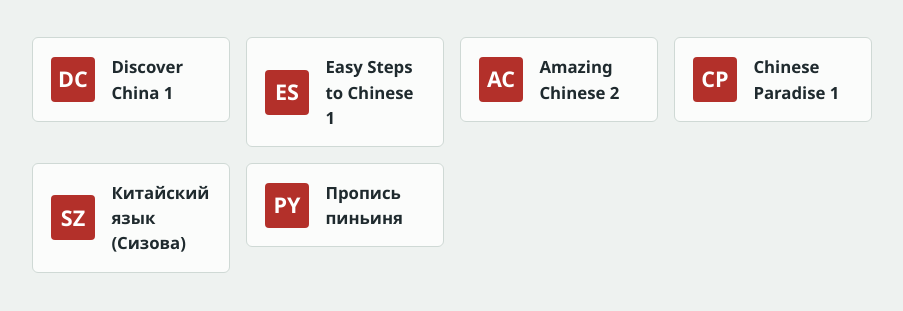
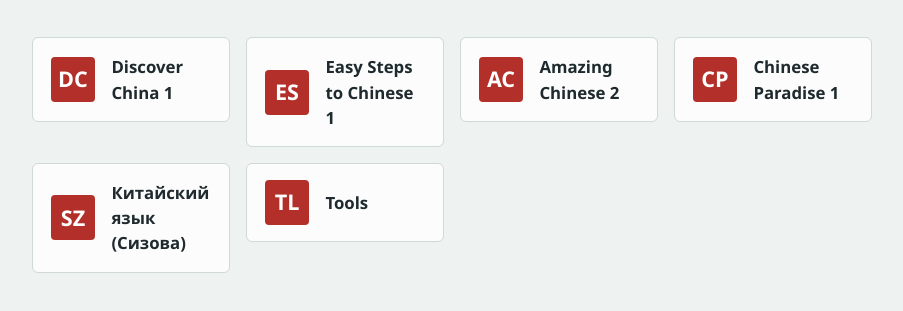
Before and after one commit to hanyulessons/hanyulessons.github.io, a plain HTML site: page index.html in a window 1280 px wide. Shown: the part 229-540 px from the top of the page, without its empty margins (188-1091 px from the left). Drawn offline with Linux system fonts and the light colour scheme.

Commit message:
Add files via upload

```diff
--- a/index.html
+++ b/index.html
@@ -4,7 +4,7 @@
 <meta charset="utf-8">
 <meta name="viewport" content="width=device-width, initial-scale=1">
 <title>Интерактивные уроки китайского языка по учебникам</title>
-<meta name="description" content="Интерактивные уроки китайского языка: Discover China 1, Easy Steps to Chinese 1, Amazing Chinese 2, Chinese Paradise 1, учебник Сизовой, пропись пиньиня. Упражнения, аудио и задания по разделам.">
+<meta name="description" content="Интерактивные уроки китайского языка: Discover China 1, Easy Steps to Chinese 1, Amazing Chinese 2, Chinese Paradise 1, учебник Сизовой, инструменты. Упражнения, аудио и задания по разделам.">
 <style>
   :root {
     --bg: #eef2f0;
@@ -110,7 +110,7 @@
     <li><a class="card" href="https://hanyulessons.github.io/AC2/"><span class="num">AC</span><span class="label">Amazing Chinese 2</span></a></li>
     <li><a class="card" href="https://hanyulessons.github.io/CP1/"><span class="num">CP</span><span class="label">Chinese Paradise 1</span></a></li>
     <li><a class="card" href="https://hanyulessons.github.io/Sizova/"><span class="num">SZ</span><span class="label">Китайский язык (Сизова)</span></a></li>
-    <li><a class="card" href="https://hanyulessons.github.io/vkb_universal_lesson.html"><span class="num">PY</span><span class="label">Пропись пиньиня</span></a></li>
+    <li><a class="card" href="https://hanyulessons.github.io/Tools/"><span class="num">TL</span><span class="label">Tools</span></a></li>
   </ul>
 </main>
 </body>
```
